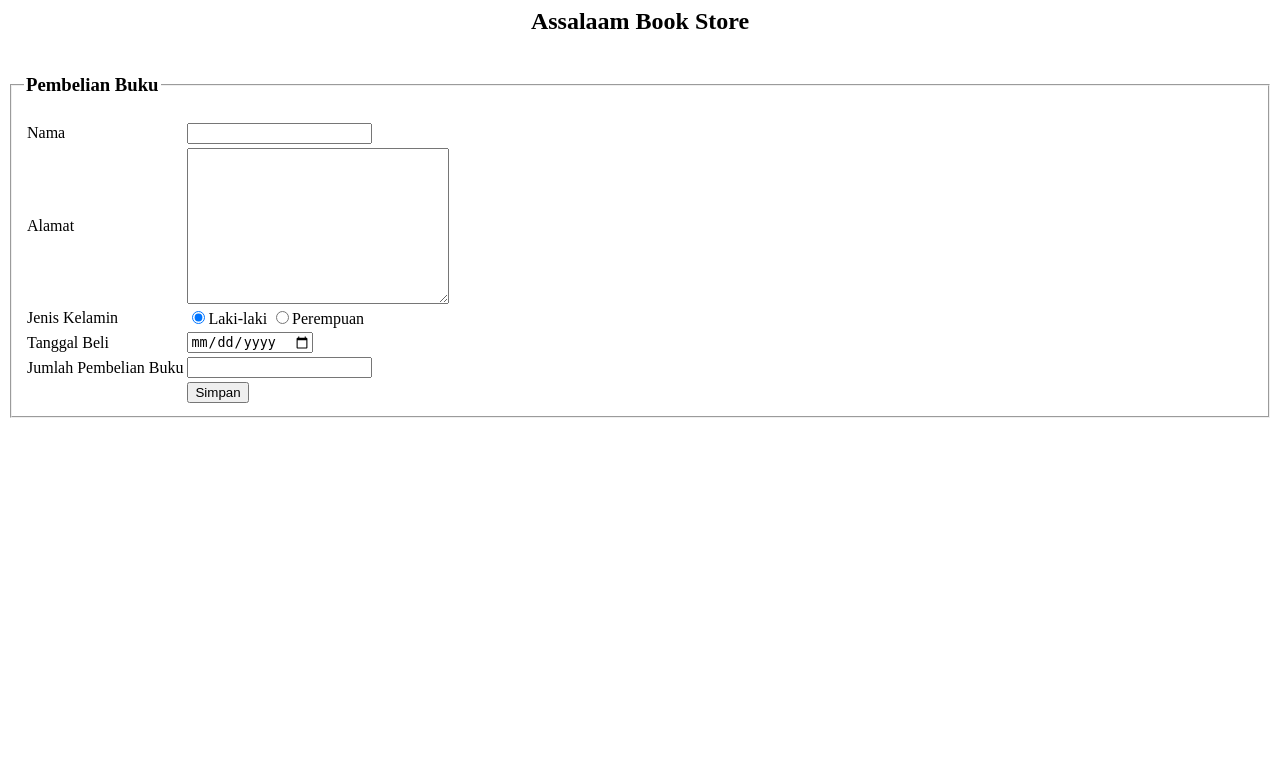
After one commit to naulyvirya/ProjekSekolah, a PHP site: page /ulanganharian.php in a window 1280 px wide. The commit adds this page. Shown: the top 783 px of the page. Run offline with PHP 8.4, Linux system fonts and the light colour scheme.

Commit message:
Ulangan Harian

```diff
--- a/formarraypro.php
+++ b/formarraypro.php
@@ -5,7 +5,6 @@ if (isset($_POST['sbm'])) {
     $kelas = $_POST['kelas'];
     $nomer = 0;
     $nomer2 = 0;
-    var_dump($nama);
     foreach ($nama as $data => $x) {
         echo "Nama : " . $nama[$data] .
             " - Kelas : " . $kelas[$data] . "<hr>";
--- /dev/null
+++ b/ulanganharian.php
@@ -0,0 +1,99 @@
+<head>
+    <title>BOOK STORE</title>
+</head>
+<body>
+    <form action="" method="POST">
+    <center><h2>Assalaam Book Store</h2></center>
+    <fieldset>
+        <legend><h3>Pembelian Buku</h3></legend>
+        <table>
+
+        <tr>
+        <td>Nama</td>
+        <td><input type="text" name="nama" require></td>
+        </tr>
+
+        <tr>
+        <td>Alamat</td>
+        <td><textarea name="alamat" id="" cols="30" rows="10" require></textarea></td>
+        </tr>
+
+        <tr>
+        <td>Jenis Kelamin</td>
+        <td><input type="radio" name="jenkel" value="Laki-laki" checked>Laki-laki
+            <input type="radio" name="jenkel" value="Perempuan">Perempuan</td>
+        </tr>
+
+        <tr>
+        <td>Tanggal Beli</td>
+        <td><input type="date" name="tgl"></td>
+        </tr>
+
+        <tr>
+        <td>Jumlah Pembelian Buku</td>
+        <td><input type="number" min="1"; name="jml"></td>
+        </tr>
+
+        <tr>
+        <td></td>
+        <td><input type="submit" name="sbm" value="Simpan"></td>
+        </tr>
+        </form>
+             <form action="ulanganharianpro.php" method="post">
+    <?php
+        if (isset($_POST['sbm'])) {
+            $nama      = $_POST['nama'];
+            $alamat    = $_POST['alamat'];
+            $jenkel    = $_POST['jenkel'];
+            $tanggal   = $_POST['tgl'];
+
+            $jml_buku=$_POST['jml'];
+            for ($i=0; $i < $jml_buku; $i++) {
+        ?>
+
+            <input type="hidden" name="nama" value="<?php  echo $nama ?>">
+            <input type="hidden" name="alamat" value="<?php echo  $alamat ?>">
+            <input type="hidden" name="jenkel" value="<?php echo $jenkel ?>">
+            <input type="hidden" name="tgl" value="<?php echo $tanggal ?>">
+            <input type="hidden" name="jml" value="<?php echo $jml_buku ?>">
+            <table>
+            <tr>
+            <td><label for=>Judul Buku</label></td>
+                <td><input type="text" name="judul[]"></td>
+                <td></td>
+            <td><label for=>Kode Buku</label></td>
+                <td><input type="text" name="kode[]"></td>
+                <td></td>
+            <td><label for=>Pengarang Buku</label></td>
+                <td><input type="text" name="pengarang[]"></td>
+                <td></td>
+            <td><label for=>Jenis Buku</label></td>
+                <td><select name="jenis[]">
+                        <option value="Novel">Novel</option>
+                        <option value="Fiksi">Fiksi</option>
+                        <option value="Horror">Horror</option>
+                        <option value="Cergam">Cerita Bergambar</option>
+                        <option value="Komik">Komik</option></select></td>
+                <td></td>
+            <td><label for=>Harga Buku</label></td>
+            <td><input type="number" name="harga[]"></td>
+            <td></td>
+            </tr>
+            </table>
+
+    <?php
+        }
+    ?>
+            <tr>
+            <input type="submit" name="save" value="Proses">
+            <input type="reset" value="Reset">
+            </tr>
+            </form>
+    <?php
+        }
+    ?>
+        </table>
+    </fieldset>
+
+</body>
+</html>
```
Also changed, not shown: ulanganharianpro.php (added, +95 -0 lines).
